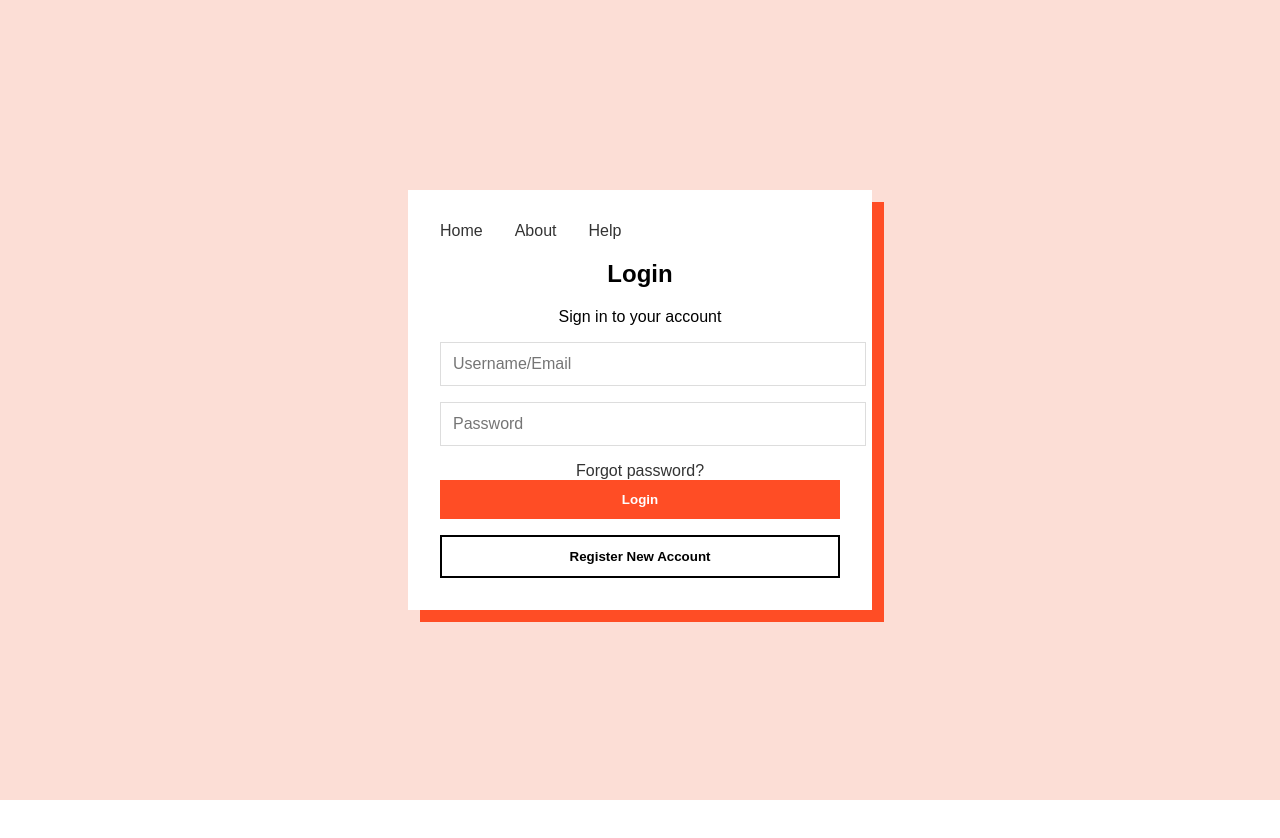
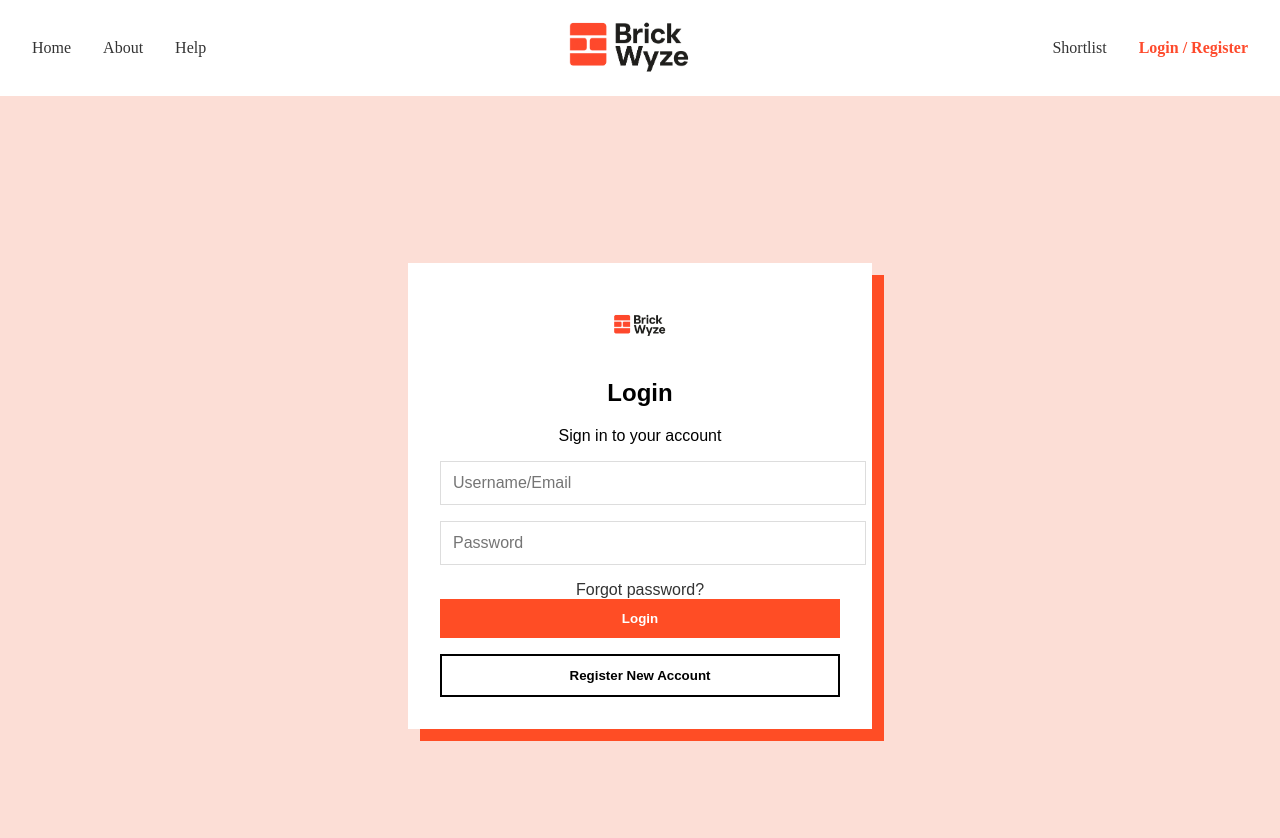
Before and after one commit to Zhuowen-Chen/brickwyze-homepage, a React (Create React App) app: page /login in a window 1280 px wide. Shown: the top 838 px of the page. Before the commit the page ends 800 px from the top, so only its background shows below. Built offline with nearby package versions, Linux system fonts and the light colour scheme; a web font is replaced by a local one.

Commit message:
edit login page react

```diff
--- a/src/App.css
+++ b/src/App.css
@@ -801,6 +801,14 @@ a {
   text-align: center;
 }
 
+.login-card-logo {
+  width: 60px;
+  height: 60px;
+  object-fit: contain;
+  margin: 0 auto 1.5rem auto; /* 上0 右auto 下1.5rem 左auto => 水平居中且底部有间距 */
+  display: block;
+}
+
 .login-form input {
   display: block;
   width: 100%;
--- a/src/App.jsx
+++ b/src/App.jsx
@@ -16,7 +16,6 @@ import Login from './components/Login';
 function Homepage() {
   return (
     <>
-      <Navbar />
       <Hero />
       <WhoWeAre />
       <Welcome />
@@ -29,14 +28,16 @@ function Homepage() {
 
 function App() {
   return (
-    <div className="App">
-      <Router>
+    <Router>
+      {/* Navbar is outside the Router and is only displayed once. All pages will have it */}
+      <Navbar />
+      <div className="App">
         <Routes>
           <Route path="/" element={<Homepage />} />
           <Route path="/login" element={<Login />} />
         </Routes>
-      </Router>
-    </div>
+      </div>
+    </Router>
   );
 }
 
--- a/src/components/Login.jsx
+++ b/src/components/Login.jsx
@@ -5,12 +5,7 @@ const Login = () => {
   return (
     <div className="login-page">
         <div className="login-card">
-            <div className="nav-left">
-                <a href="/">Home</a>
-                <a href="/">About</a>
-                <a href="/">Help</a>
-            </div>
-
+            <img src={logo} alt="BrickWyze Logo" className='login-card-logo' />
             <h2 className="login-title">Login</h2>
             <p className="login-subtitile">Sign in to your account</p>
             <form className="login-form">
```
Also changed, not shown: src/assets/images/logo3.png (added).
